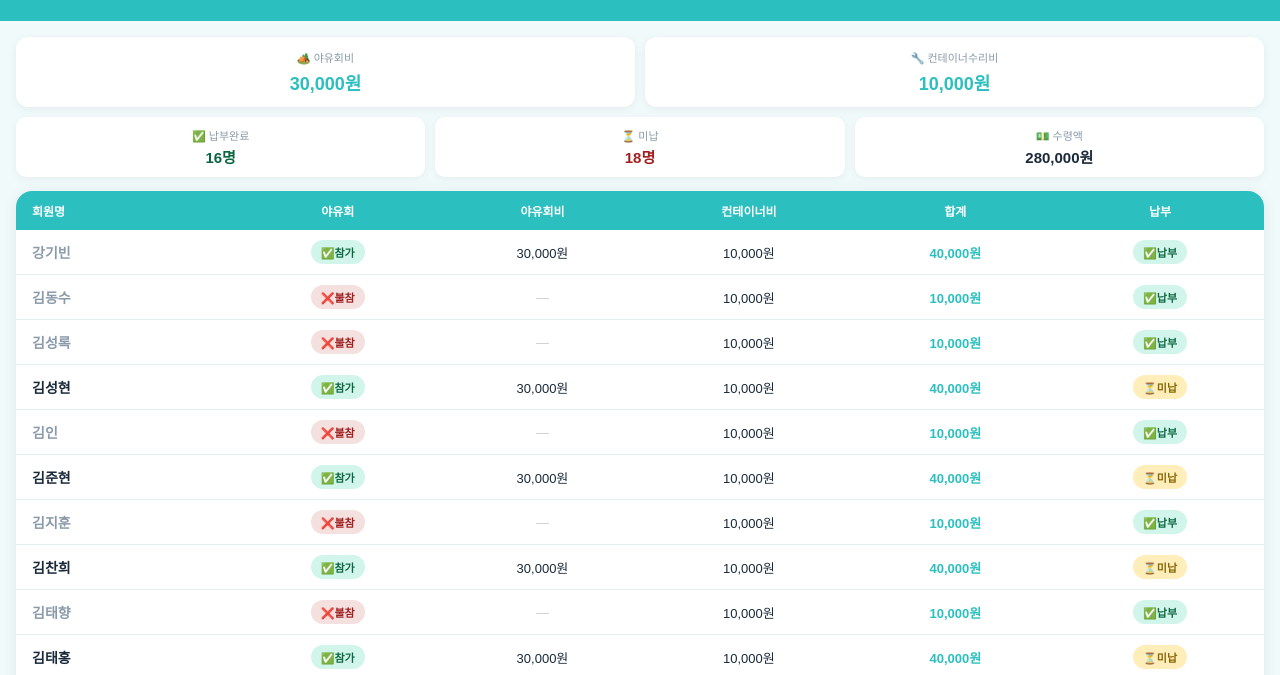
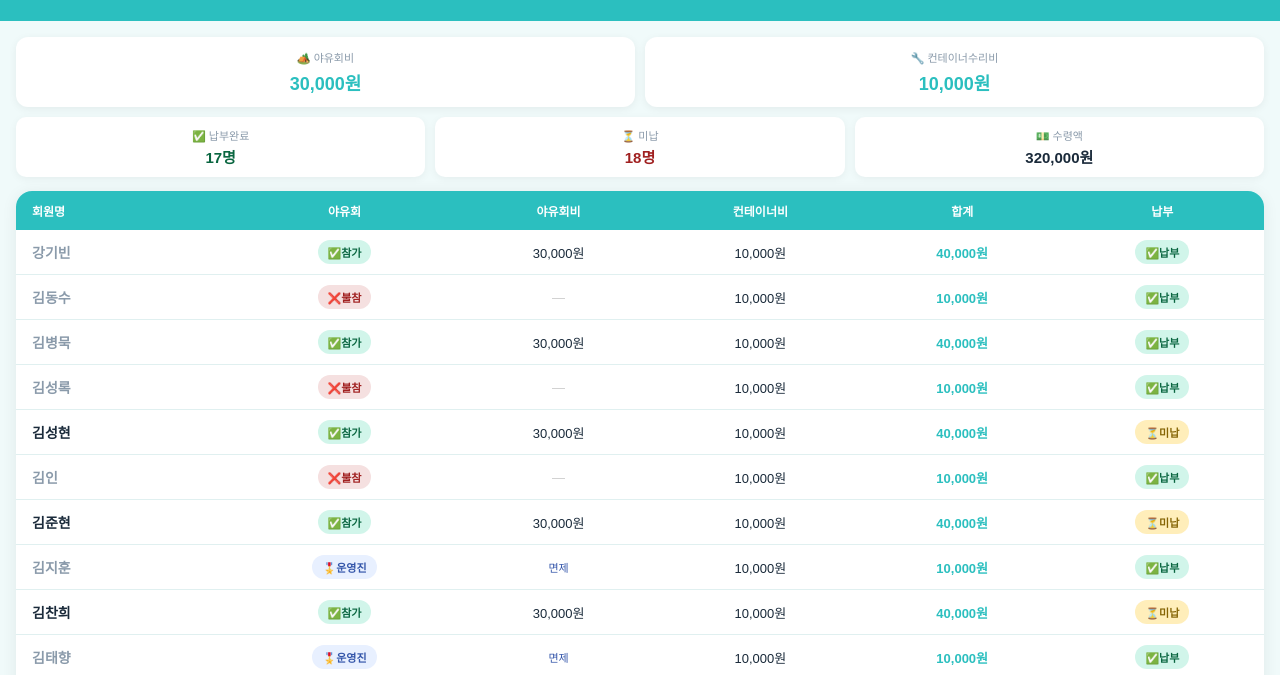
Before and after one commit to eazycare16618991/wolmunfc, a plain HTML site: page payment.html in a window 1280 px wide. Shown: the part 125-800 px from the top of the page. Drawn offline with Linux system fonts and the light colour scheme.

Commit message:
운영진 야유회비 면제, 김병묵 회원 추가 (#43)
https://claude.ai/code/session_01AqVvmgQhRAtGqTrd2zRe4K

Co-authored-by: Claude <noreply@anthropic.com>

```diff
--- a/payment.html
+++ b/payment.html
@@ -155,7 +155,7 @@
 
 <script>
   const MEMBERS = [
-    '강기빈','김동수','김성록','김성현','김인','김준현','김지훈','김찬희',
+    '강기빈','김동수','김병묵','김성록','김성현','김인','김준현','김지훈','김찬희',
     '김태향','김태홍','김현','남궁기남','남궁훈','도지성','박상현','박영록',
     '박영수','박찬빈','방선우','우성길','이인표','이형일','이형준','전원표',
     '전재민','정종환','정해승','조성인','채동훈','채유민','채은일','최만식',
@@ -168,7 +168,8 @@
 
   // 입금내역 기반 초기값
   const DEFAULT_NOJOIN = new Set(['김동수','방선우','도지성','박영록','정종환','박상현','조성인','김태향','김인','채은일','김지훈','김성록']);
-  const DEFAULT_PAID   = new Set(['강기빈','최만식','전재민','우성길','김동수','방선우','도지성','박영록','정종환','박상현','조성인','김태향','김인','채은일','김지훈','김성록']);
+  const DEFAULT_PAID   = new Set(['강기빈','최만식','전재민','우성길','김동수','방선우','도지성','박영록','정종환','박상현','조성인','김태향','김인','채은일','김지훈','김성록','김병묵']);
+  const EXEMPT_OUTING  = new Set(['김지훈','김태향','박상현','정종환']); // 운영진 야유회비 면제
 
   function load(key) { try { return JSON.parse(localStorage.getItem(key) || 'null'); } catch { return null; } }
   function save(key, val) { localStorage.setItem(key, JSON.stringify(val)); }
@@ -200,18 +201,22 @@
     let sumOuting=0, sumContainer=0, sumTotal=0, joinCount=0, paidCount=0, paidAmt=0;
 
     tbody.innerHTML = MEMBERS.map(name => {
+      const exempt = EXEMPT_OUTING.has(name);
       const join = isJoin(name, joinState);
       const paid = isPaid(name, paidState);
-      const outing = join ? OUTING_FEE : 0;
+      const outing = exempt ? 0 : (join ? OUTING_FEE : 0);
       const container = CONTAINER_FEE;
       const total = outing + container;
       sumOuting += outing; sumContainer += container; sumTotal += total;
-      if (join) joinCount++;
+      if (!exempt && join) joinCount++;
       if (paid) { paidCount++; paidAmt += total; }
+      const joinCell = exempt
+        ? `<span class="toggle-btn" style="background:#e8f0ff;color:#3355aa;cursor:default;">🎖️운영진</span>`
+        : `<button class="toggle-btn ${join?'join':'nojoin'}" onclick="toggleJoin('${name}')">${join?'✅참가':'❌불참'}</button>`;
       return `<tr class="${paid ? 'paid-row' : ''}">
         <td>${name}</td>
-        <td><button class="toggle-btn ${join?'join':'nojoin'}" onclick="toggleJoin('${name}')">${join?'✅참가':'❌불참'}</button></td>
-        <td class="amount">${fmt(outing)}</td>
+        <td>${joinCell}</td>
+        <td class="amount">${exempt ? '<span style="color:#3355aa;font-size:11px;">면제</span>' : fmt(outing)}</td>
         <td class="amount">${fmt(container)}</td>
         <td class="amount total-col">${total.toLocaleString()}원</td>
         <td><button class="toggle-btn ${paid?'paid':'unpaid'}" onclick="togglePaid('${name}')">${paid?'✅납부':'⏳미납'}</button></td>
```
